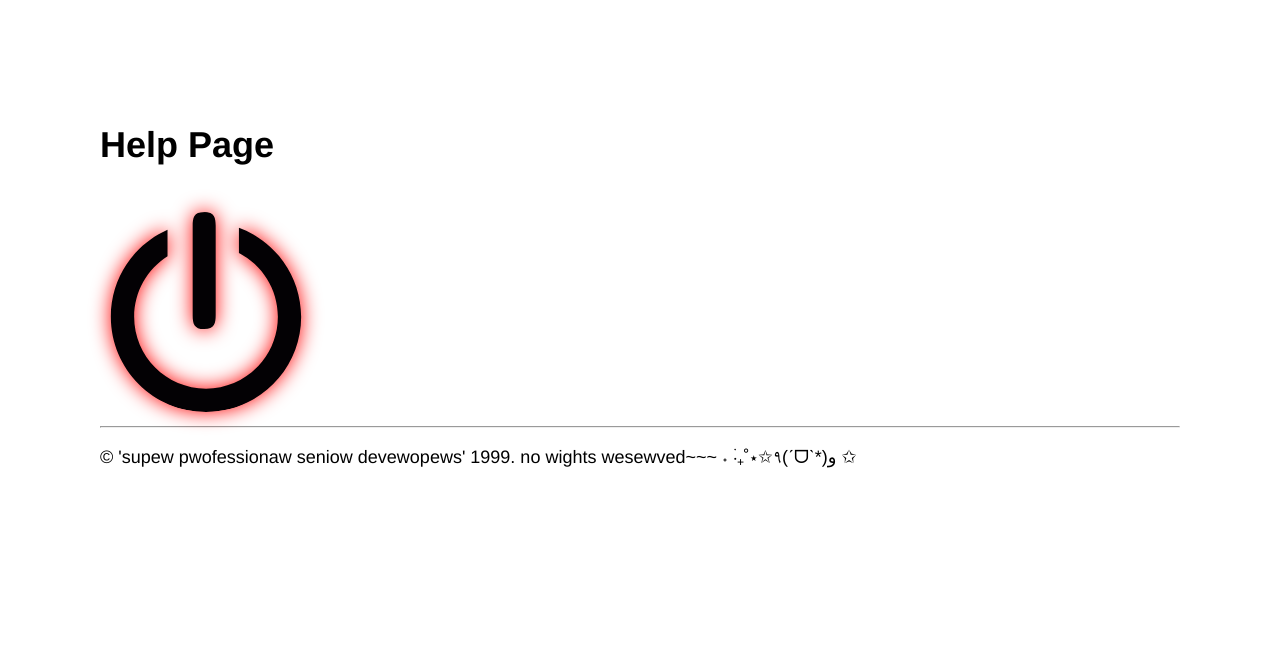
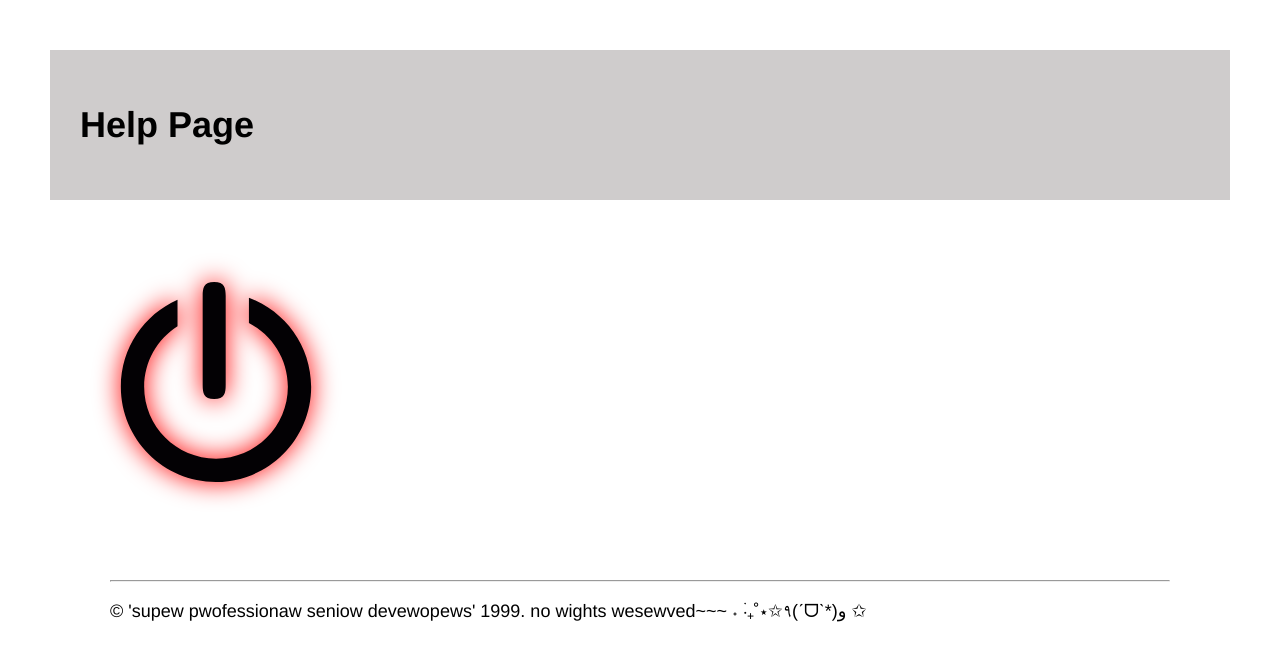
Before and after one commit to evenstarProjects/Hellsite, a website: page hell_pages/theitcrowd.html in a window 1280 px wide. Drawn offline with Linux system fonts and the light colour scheme.

Commit message:
finished it crowd

```diff
--- a/hell_css/theitcrowd.css
+++ b/hell_css/theitcrowd.css
@@ -3,31 +3,39 @@ body {
     color: black;
     font-family: helvetica, arial, sans-serif;
     font-size: 18px;
-    margin: 50px;
+    margin: 0;
     padding: 50px;
 }
 
-main {
-    margin-top: 0.1rem;
+header {
+    background-color: rgb(207, 204, 204);
+    margin:0;
+    padding: 30px;
 }
 
-.powerButton {
+main {
+    margin: 30px;
+    padding: 30px;
+}
+
+footer {
+    margin: 30px;
+    padding: 30px;
+}
+
+#powerButton {
     cursor: pointer;
     width: 200px;
     height: 200px;
     border: none;
     background-color: white;
-    /* border-radius: 50%; */
-    /* background: radial-gradient(circle at center, #333 0%, #111 100%);
-    /* box-shadow: 0 0 10px #0f0; */
-    /* transition: box-shadow 0.3s ease; */ */
+    transition: transform 0.2s ease, filter 0.2s ease;
 }
 
-.powerButton svg {
+#powerButton svg {
     display: inline;
     align-items: center;
-    border-radius: 50%;
-    filter: drop-shadow(0px 0px 10px #ff0000);
+    filter: drop-shadow(0px 0px 13px #ff0000);
 }
 
 .hidden {
@@ -37,3 +45,13 @@ main {
 #videoContainer {
     margin-top: 30px;
 }
+
+.mediaWrapper {
+  display: flex;
+  align-items: center; /* vertically align if needed */
+  gap: 2rem; /* space between SVG and video */
+}
+
+.svgContainer {
+  flex-shrink: 0; /* prevent SVG from shrinking */
+}
--- a/hell_js/theitcrowd.js
+++ b/hell_js/theitcrowd.js
@@ -1,13 +1,46 @@
 function revealVideo() {
   const container = document.getElementById("videoContainer");
+
+  // Prevent duplicate iframe insertion
+  if (container.querySelector("iframe")) return;
+
   container.classList.remove("hidden");
 
   const iframe = document.createElement("iframe");
   iframe.width = "560";
   iframe.height = "315";
-  iframe.src = "https://www.youtube.com/embed/rksCTVFtjM4?autoplay=1&mute=0&start=X&end=Y&controls=0";
+  iframe.src = "https://www.youtube.com/embed/rksCTVFtjM4?autoplay=1&mute=0&start=2&end=73&controls=0";
   iframe.title = "YouTube video player";
   iframe.allow = "autoplay; encrypted-media";
 
   container.appendChild(iframe);
 }
+
+
+
+const button = document.getElementById('powerButton');
+const svg = button.querySelector('svg');
+
+let videoStarted = false;
+let videoFinished = false;
+
+button.addEventListener('click', () => {
+  if (!videoStarted && !videoFinished) {
+    svg.style.filter = 'drop-shadow(0px 0px 13px #000000)';
+    svg.style.transform = 'scale(0.95)';
+    revealVideo(); // ✅ Only called once here
+    console.log("revealVideo called");
+    videoStarted = true;
+
+    setTimeout(() => {
+      videoFinished = true;
+    }, 71000);
+  } else if (videoFinished) {
+    svg.style.filter = 'drop-shadow(0px 0px 13px red)';
+    svg.style.transform = 'scale(1)';
+
+    setTimeout(() => {
+      window.location.href = '../test.html';
+    }, 2000);
+  }
+});
--- a/hell_pages/theitcrowd.html
+++ b/hell_pages/theitcrowd.html
@@ -11,15 +11,20 @@
 
 <body>
 
-    <main>
+    <header>
 
         <h1>Help Page</h1>
 
+    </header>
+
+    <main>
+
         <br>
-
-        <button class="powerButton" onclick="revealVideo()">
+        <div class="mediaWrapper">
+            <button id="powerButton" onclick="revealVideo()">
                 <!-- <img src="../hell_images/powerButton.png" alt="a fucking button duh" width="200px" height="200px"> -->
-            <svg height="200px" width="200px" version="1.1" id="Capa_1" xmlns="http://www.w3.org/2000/svg" xmlns:xlink="http://www.w3.org/1999/xlink" viewBox="0 0 30.143 30.143" xml:space="preserve">
+                <div class="svgContainer">
+                    <svg height="200px" width="200px" version="1.1" id="buttonSVG" xmlns="http://www.w3.org/2000/svg" xmlns:xlink="http://www.w3.org/1999/xlink" viewBox="0 0 30.143 30.143" xml:space="preserve">
                         <g>
                             <path class="glow" style="fill:#030104;" d="M20.034,2.357v3.824c3.482,1.798,5.869,5.427,5.869,9.619c0,5.98-4.848,10.83-10.828,10.83
                                 c-5.982,0-10.832-4.85-10.832-10.83c0-3.844,2.012-7.215,5.029-9.136V2.689C4.245,4.918,0.731,9.945,0.731,15.801
@@ -28,18 +33,21 @@
                                 c-1.57,0-1.732,0.932-1.732,2.08v13.496C13.062,16.722,13.225,17.652,14.795,17.652z"/>
                         </g>
                     </svg>
+                </div>
             </button>
+
 
             <br>
 
             <div id="videoContainer" class="hidden">
             </div>
-
-        <hr>
+        </div>
 
     </main>
 
     <footer>
+
+        <hr>
 
         <p>&copy 'supew pwofessionaw seniow devewopews' 1999. no wights wesewved~~~ ˖ ࣪‧₊˚⋆✩٩(ˊᗜˋ*)و ✩</p>
 
```
Lines whose indentation alone changed are shown as unchanged.
